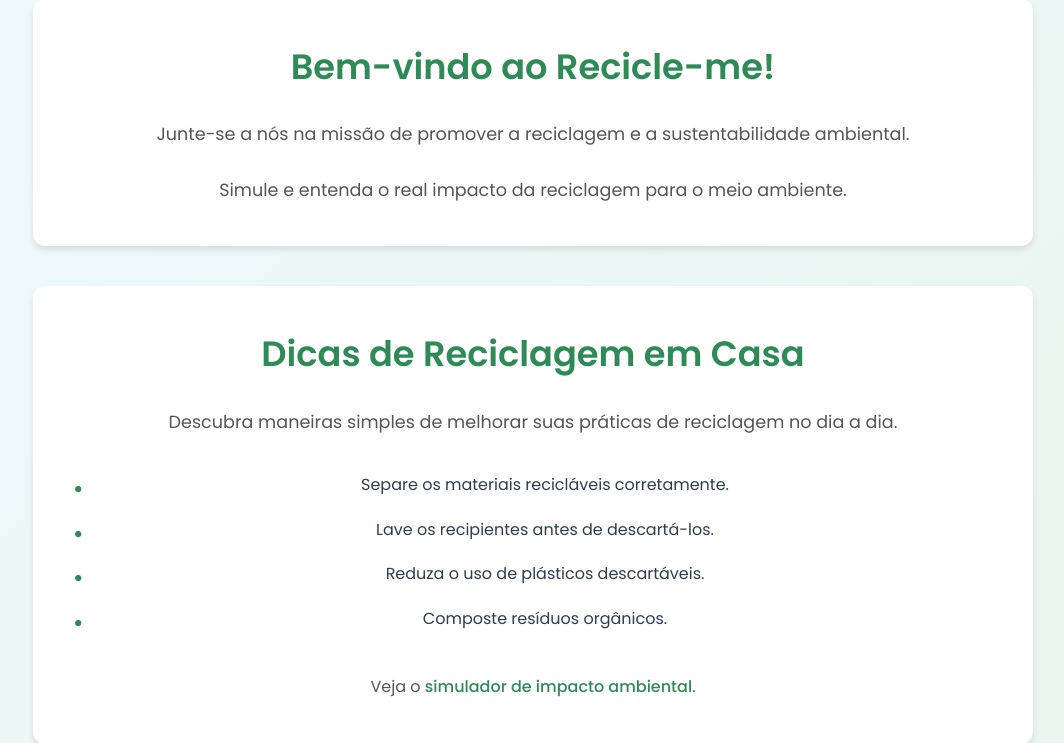
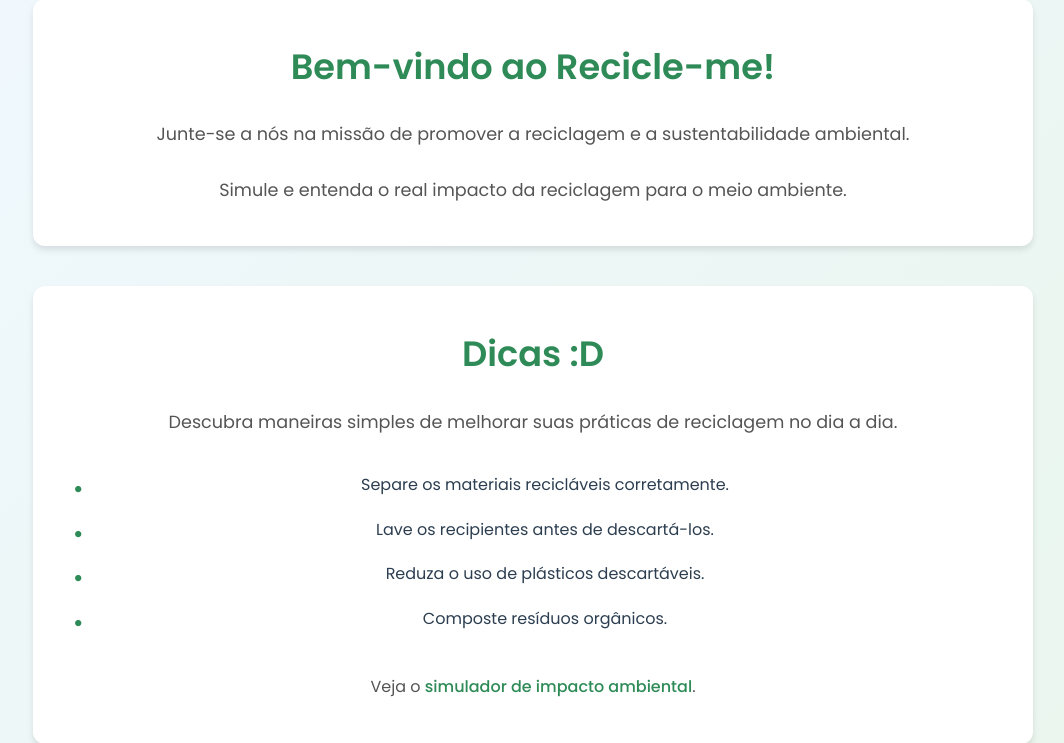
Before and after one commit to Enzuuuuu/RECiCLE-ME, a Flask app: page / in a window 1280 px wide. Shown: the part 169-912 px from the top of the page, without its empty margins (107-1171 px from the left). Run offline with Flask 3, Linux system fonts and the light colour scheme.

Commit message:
feedback professora

```diff
--- a/templates/index.html
+++ b/templates/index.html
@@ -8,7 +8,7 @@
         <p>Simule e entenda o real impacto da reciclagem para o meio ambiente.</p>
     </section>
     <section class="dicas">
-        <h2>Dicas de Reciclagem em Casa</h2>
+        <h2>Dicas :D</h2>
         <p>Descubra maneiras simples de melhorar suas práticas de reciclagem no dia a dia.</p>
         <ul>
             <li>Separe os materiais recicláveis corretamente.</li>
```
